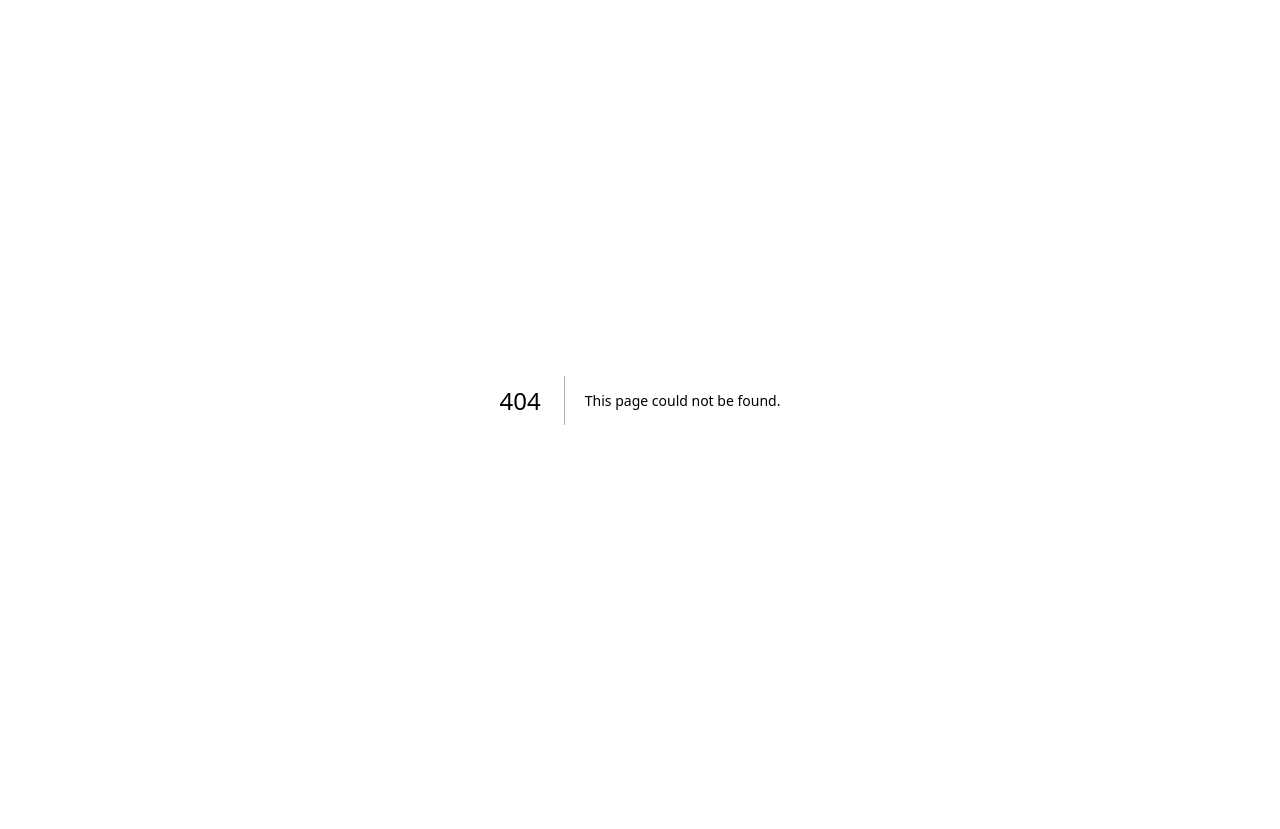
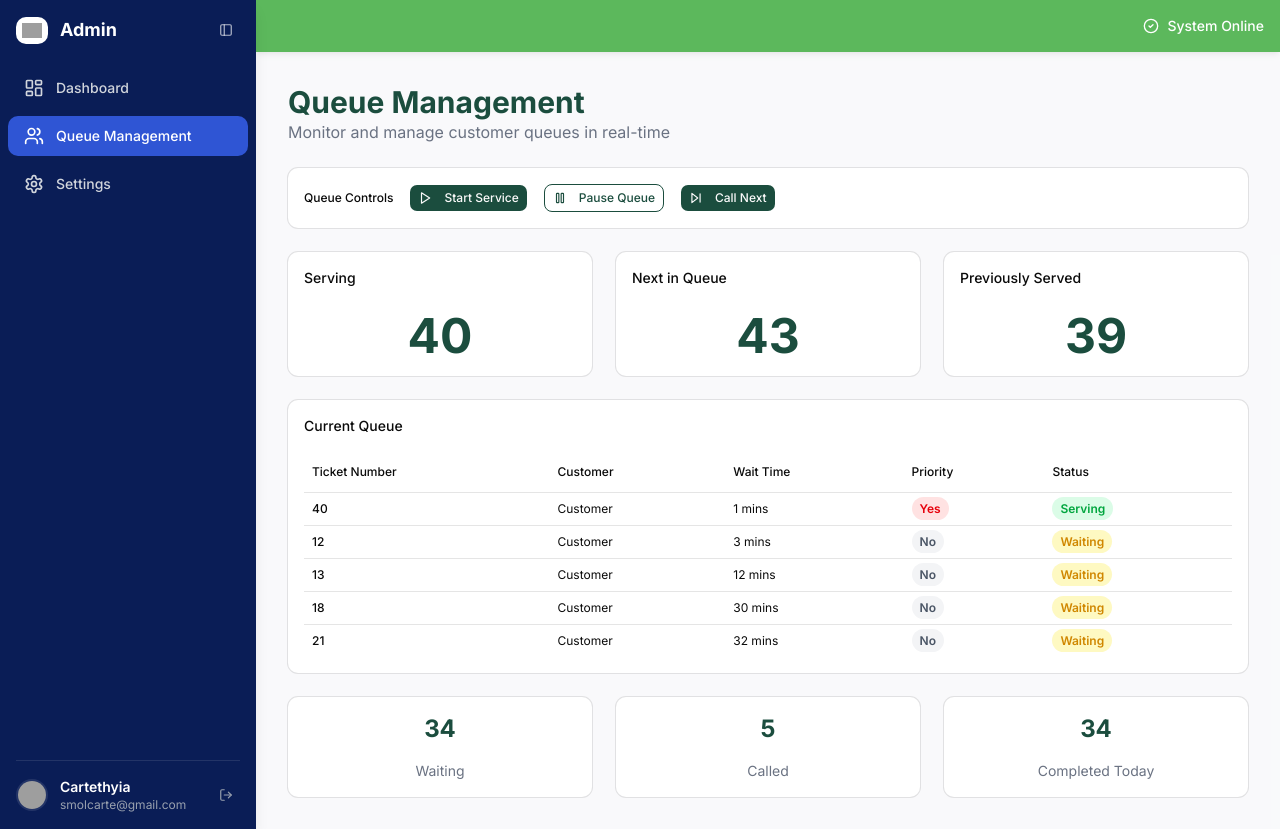
Before and after one commit to ja-lacre/onyx, a Next.js app: page /queue-management in a window 1280 px wide. Before the commit this address had no page. Before the commit the page ends 800 px from the top, so only its background shows below. Built offline with nearby package versions, Linux system fonts and the light colour scheme; grey boxes are pictures that could not be loaded.

Commit message:
Add queue management page
added a queue management page

```diff
--- /dev/null
+++ b/app/(dashboard)/queue-management/page.tsx
@@ -0,0 +1,181 @@
+import { Button } from "@/components/ui/button";
+import { Card, CardContent, CardHeader, CardTitle } from "@/components/ui/card";
+import {
+  Table,
+  TableBody,
+  TableCell,
+  TableHead,
+  TableHeader,
+  TableRow,
+} from "@/components/ui/table";
+import { Play, Pause, SkipForward } from "lucide-react";
+
+const queueData = [
+  {
+    ticket: "40",
+    customer: "Customer",
+    waitTime: "1 mins",
+    priority: true,
+    status: "Serving",
+  },
+  {
+    ticket: "12",
+    customer: "Customer",
+    waitTime: "3 mins",
+    priority: false,
+    status: "Waiting",
+  },
+  {
+    ticket: "13",
+    customer: "Customer",
+    waitTime: "12 mins",
+    priority: false,
+    status: "Waiting",
+  },
+  {
+    ticket: "18",
+    customer: "Customer",
+    waitTime: "30 mins",
+    priority: false,
+    status: "Waiting",
+  },
+  {
+    ticket: "21",
+    customer: "Customer",
+    waitTime: "32 mins",
+    priority: false,
+    status: "Waiting",
+  },
+];
+
+export default function QueueManagementPage() {
+  return (
+    <div className="space-y-6">
+      {/* Page Header */}
+      <div>
+        <h1 className="text-3xl font-bold text-[#1B4D3E]">Queue Management</h1>
+        <p className="text-gray-500">
+          Monitor and manage customer queues in real-time
+        </p>
+      </div>
+
+      {}
+      <Card className="p-4">
+        <div className="flex items-center space-x-4">
+          <span className="font-medium">Queue Controls</span>
+          <Button className="bg-[#1B4D3E] hover:bg-[#153a2f]">
+            <Play className="mr-2 h-4 w-4" /> Start Service
+          </Button>
+          <Button variant="outline" className="text-[#1B4D3E] border-[#1B4D3E]">
+            <Pause className="mr-2 h-4 w-4" /> Pause Queue
+          </Button>
+          <Button className="bg-[#1B4D3E] hover:bg-[#153a2f]">
+            <SkipForward className="mr-2 h-4 w-4" /> Call Next
+          </Button>
+        </div>
+      </Card>
+
+      {}
+      <div className="grid gap-6 md:grid-cols-3">
+        <Card>
+          <CardHeader className="pb-2">
+            <CardTitle className="text-sm font-medium">Serving</CardTitle>
+          </CardHeader>
+          <CardContent>
+            <div className="text-5xl font-bold text-[#1B4D3E] text-center">
+              40
+            </div>
+          </CardContent>
+        </Card>
+        <Card>
+          <CardHeader className="pb-2">
+            <CardTitle className="text-sm font-medium">Next in Queue</CardTitle>
+          </CardHeader>
+          <CardContent>
+            <div className="text-5xl font-bold text-[#1B4D3E] text-center">
+              43
+            </div>
+          </CardContent>
+        </Card>
+        <Card>
+          <CardHeader className="pb-2">
+            <CardTitle className="text-sm font-medium">
+              Previously Served
+            </CardTitle>
+          </CardHeader>
+          <CardContent>
+            <div className="text-5xl font-bold text-[#1B4D3E] text-center">
+              39
+            </div>
+          </CardContent>
+        </Card>
+      </div>
+
+      {}
+      <Card>
+        <CardHeader>
+          <CardTitle>Current Queue</CardTitle>
+        </CardHeader>
+        <CardContent>
+          <Table>
+            <TableHeader>
+              <TableRow>
+                <TableHead>Ticket Number</TableHead>
+                <TableHead>Customer</TableHead>
+                <TableHead>Wait Time</TableHead>
+                <TableHead>Priority</TableHead>
+                <TableHead>Status</TableHead>
+              </TableRow>
+            </TableHeader>
+            <TableBody>
+              {queueData.map((item) => (
+                <TableRow key={item.ticket}>
+                  <TableCell className="font-medium">{item.ticket}</TableCell>
+                  <TableCell>{item.customer}</TableCell>
+                  <TableCell>{item.waitTime}</TableCell>
+                  <TableCell>
+                    {item.priority ? (
+                      <span className="px-2 py-1 rounded-full text-xs font-semibold bg-red-100 text-red-600">
+                        Yes
+                      </span>
+                    ) : (
+                      <span className="px-2 py-1 rounded-full text-xs font-semibold bg-gray-100 text-gray-600">
+                        No
+                      </span>
+                    )}
+                  </TableCell>
+                  <TableCell>
+                    <span
+                      className={`px-2 py-1 rounded-full text-xs font-semibold ${
+                        item.status === "Serving"
+                          ? "bg-green-100 text-green-600"
+                          : "bg-yellow-100 text-yellow-600"
+                      }`}
+                    >
+                      {item.status}
+                    </span>
+                  </TableCell>
+                </TableRow>
+              ))}
+            </TableBody>
+          </Table>
+        </CardContent>
+      </Card>
+      {/* Footer Stats */}
+      <div className="grid gap-6 md:grid-cols-3">
+        <Card className="p-4 text-center">
+          <div className="text-2xl font-bold text-[#1B4D3E]">34</div>
+          <div className="text-sm text-gray-500">Waiting</div>
+        </Card>
+        <Card className="p-4 text-center">
+          <div className="text-2xl font-bold text-[#1B4D3E]">5</div>
+          <div className="text-sm text-gray-500">Called</div>
+        </Card>
+        <Card className="p-4 text-center">
+          <div className="text-2xl font-bold text-[#1B4D3E]">34</div>
+          <div className="text-sm text-gray-500">Completed Today</div>
+        </Card>
+      </div>
+    </div>
+  );
+}
--- a/app/(dashboard)/settings/page.tsx
+++ b/app/(dashboard)/settings/page.tsx
@@ -145,7 +145,7 @@ export default function SettingsPage() {
                   <div className="space-y-0.5">
                     <Label className="text-base">SMS Notifications</Label>
                     <p className="text-sm text-muted-foreground">
-                      Send text messages to customers when its their turn.
+                      Send text messages to customers when it's their turn.
                     </p>
                   </div>
                   <Switch />
--- a/app/page.tsx
+++ b/app/page.tsx
@@ -1,5 +1,5 @@
 import { redirect } from "next/navigation";
 
 export default function Home() {
-  redirect("/dashboard/dashboard-overview");
+  redirect("/dashboard/overview");
 }
--- /dev/null
+++ b/components/ui/table.tsx
@@ -0,0 +1,116 @@
+"use client"
+
+import * as React from "react"
+
+import { cn } from "@/lib/utils"
+
+function Table({ className, ...props }: React.ComponentProps<"table">) {
+  return (
+    <div
+      data-slot="table-container"
+      className="relative w-full overflow-x-auto"
+    >
+      <table
+        data-slot="table"
+        className={cn("w-full caption-bottom text-xs", className)}
+        {...props}
+      />
+    </div>
+  )
+}
+
+function TableHeader({ className, ...props }: React.ComponentProps<"thead">) {
+  return (
+    <thead
+      data-slot="table-header"
+      className={cn("[&_tr]:border-b", className)}
+      {...props}
+    />
+  )
+}
+
+function TableBody({ className, ...props }: React.ComponentProps<"tbody">) {
+  return (
+    <tbody
+      data-slot="table-body"
+      className={cn("[&_tr:last-child]:border-0", className)}
+      {...props}
+    />
+  )
+}
+
+function TableFooter({ className, ...props }: React.ComponentProps<"tfoot">) {
+  return (
+    <tfoot
+      data-slot="table-footer"
+      className={cn(
+        "border-t bg-muted/50 font-medium [&>tr]:last:border-b-0",
+        className
+      )}
+      {...props}
+    />
+  )
+}
+
+function TableRow({ className, ...props }: React.ComponentProps<"tr">) {
+  return (
+    <tr
+      data-slot="table-row"
+      className={cn(
+        "border-b transition-colors hover:bg-muted/50 has-aria-expanded:bg-muted/50 data-[state=selected]:bg-muted",
+        className
+      )}
+      {...props}
+    />
+  )
+}
+
+function TableHead({ className, ...props }: React.ComponentProps<"th">) {
+  return (
+    <th
+      data-slot="table-head"
+      className={cn(
+        "h-10 px-2 text-left align-middle font-medium whitespace-nowrap text-foreground [&:has([role=checkbox])]:pr-0",
+        className
+      )}
+      {...props}
+    />
+  )
+}
+
+function TableCell({ className, ...props }: React.ComponentProps<"td">) {
+  return (
+    <td
+      data-slot="table-cell"
+      className={cn(
+        "p-2 align-middle whitespace-nowrap [&:has([role=checkbox])]:pr-0",
+        className
+      )}
+      {...props}
+    />
+  )
+}
+
+function TableCaption({
+  className,
+  ...props
+}: React.ComponentProps<"caption">) {
+  return (
+    <caption
+      data-slot="table-caption"
+      className={cn("mt-4 text-xs text-muted-foreground", className)}
+      {...props}
+    />
+  )
+}
+
+export {
+  Table,
+  TableHeader,
+  TableBody,
+  TableFooter,
+  TableHead,
+  TableRow,
+  TableCell,
+  TableCaption,
+}
```
